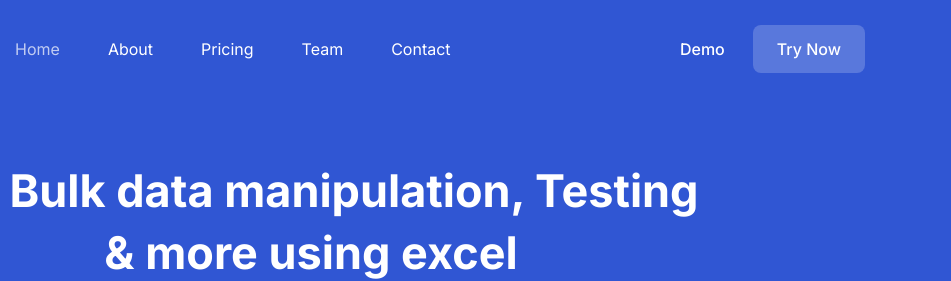
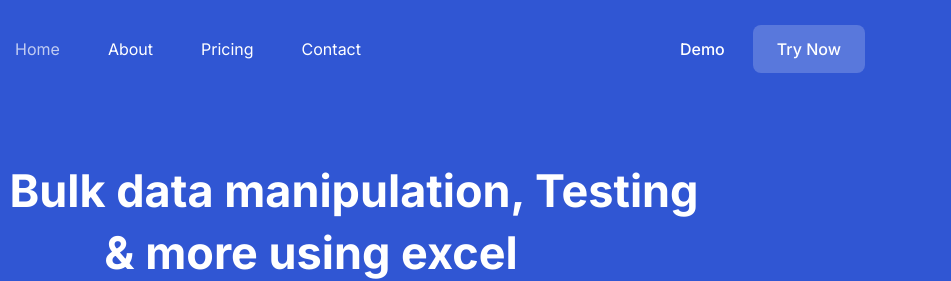
Before and after one commit to Ambivert-technologies/APIUtility-Marketing, a website: page index.html in a window 1280 px wide. Shown: the top 281 px of the page, 329-1280 px from the left. Drawn offline with Linux system fonts and the light colour scheme.

Commit message:
Update index.html

```diff
--- a/index.html
+++ b/index.html
@@ -58,12 +58,12 @@
                     Pricing
                   </a>
                 </li>
-                <li class="group relative">
+             <!--    <li class="group relative">
                   <a href="#team"
                     class="ud-menu-scroll mx-8 flex py-2 text-base text-dark group-hover:text-primary lg:mr-0 lg:ml-7 lg:inline-flex lg:py-6 lg:px-0 lg:text-white lg:group-hover:text-white lg:group-hover:opacity-70 xl:ml-12">
                     Team
                   </a>
-                </li>
+                </li>  -->
                 <li class="group relative">
                   <a href="#contact"
                     class="ud-menu-scroll mx-8 flex py-2 text-base text-dark group-hover:text-primary lg:mr-0 lg:ml-7 lg:inline-flex lg:py-6 lg:px-0 lg:text-white lg:group-hover:text-white lg:group-hover:opacity-70 xl:ml-12">
```
